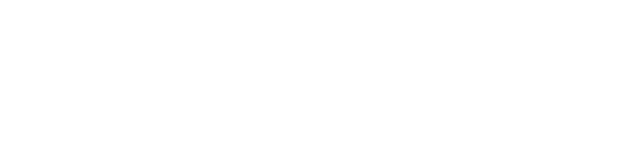
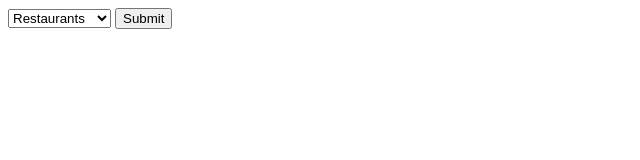
Before and after one commit to cameronotoole44/interactiveMap, a plain HTML site: page index.html in a window 1280 px wide. Shown: the whole page, without its empty margins (0-640 px from the left). Drawn offline with Linux system fonts and the light colour scheme.

Commit message:
added HTML structure

```diff
--- a/index.html
+++ b/index.html
@@ -3,11 +3,23 @@
 <head>
     <meta charset="UTF-8">
     <meta name="viewport" content="width=device-width, initial-scale=1.0">
-    <title>Document</title>
+    <title>Interactive Map</title>
+    <link rel="stylesheet" href="style.css">
 </head>
 
 <body>
 
+    <form>
+        <select id="businessTypes">
+            <option value="restaurant">Restaurants</option>
+            <option value="'coffee">Coffee Shops</option>
+            <option value="hotel">Hotels</option>
+            <option value="marketplace">Markets</option>
+        </select>
+        <button id="'submit'">Submit</button>
+    </form>
+    <div id="'map"></div>
+    <script src="script.js"> </script>
 </body>
 
 </html>
```
